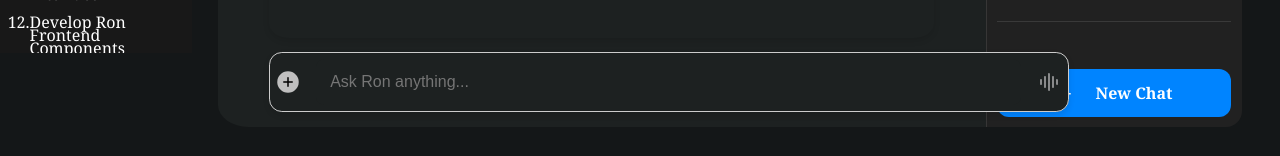
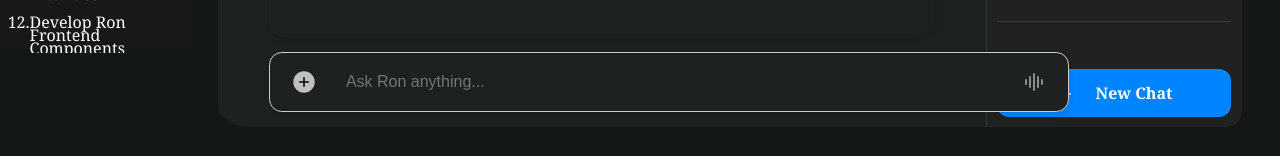
Before and after one commit to sanjeev74kr/AI-Chatbot, a React (Create React App) app: page / in a window 1280 px wide. Shown: the part 641-797 px from the top of the page. Built offline with nearby package versions, Linux system fonts and the light colour scheme.

Commit message:
Adjust position of buttons correctly  inside input box

```diff
--- a/src/components/Chats.js
+++ b/src/components/Chats.js
@@ -56,11 +56,11 @@
 
                {/* Input box */}
                 <div className="Chats-input-box">
-                    <img src="./add-circle-button.svg" />
+                    <img className="AddFileButton" src="./add-circle-button.svg" />
                     <input type="text" className="input-box" placeholder="Ask Ron anything..."
                         value={inputValue}
                         onChange={handleInputChange} />
-                    <img src="./voice-icon.svg"></img>
+                    <img className="VoiceButton" src="./voice-icon.svg"></img>
                     {/* <button className="send-button" onClick={handleSendMessage}>
                         <img src="send.svg" alt="Send Icon" />
                     </button> */}
--- a/src/css/Chats.css
+++ b/src/css/Chats.css
@@ -121,6 +121,14 @@
   color: white;
 }
 
+.AddFileButton{
+  margin-left: 2%;
+}
+
+.VoiceButton{
+  margin-right: 2%;
+}
+
 /*send button */
 .send-button {
   border: none;
```
